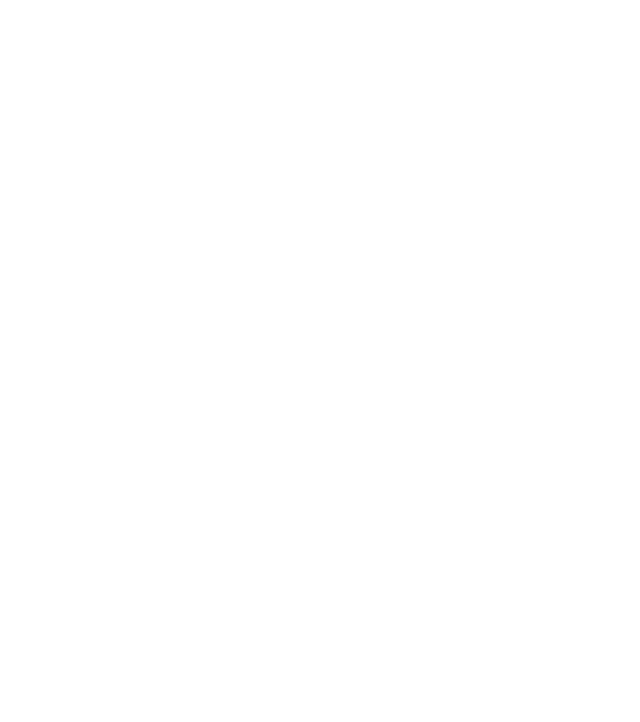
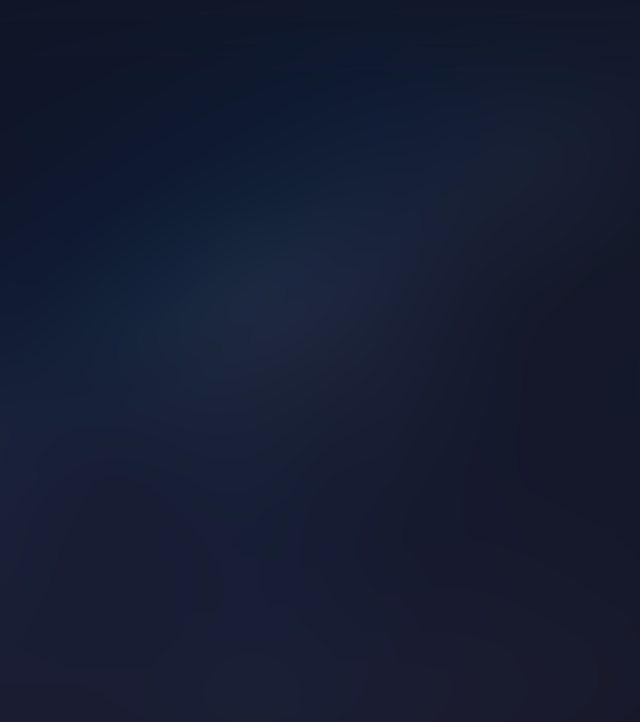
Before and after one commit to kcjd/cryptowatch, a Next.js app: page / in a window 1280 px wide. Shown: the top 722 px of the page, without its empty margins (503-1143 px from the left). Built offline with nearby package versions, Linux system fonts and the light colour scheme.

Commit message:
💄 add theme & global styles

```diff
--- /dev/null
+++ b/components/GlobalStyle/GlobalStyle.tsx
@@ -0,0 +1,89 @@
+import { createGlobalStyle } from 'styled-components'
+
+const GlobalStyle = createGlobalStyle`
+  *,
+  *::before,
+  *::after {
+    box-sizing: border-box;
+  }
+
+  * {
+    margin: 0;
+    padding: 0;
+  }
+
+  html,
+  body {
+    height: 100%;
+  }
+
+  body {
+    line-height: 1.5;
+    -webkit-font-smoothing: antialiased;
+  }
+
+  img,
+  picture,
+  video,
+  canvas,
+  svg {
+    display: block;
+    max-width: 100%;
+  }
+
+  input,
+  button,
+  textarea,
+  select {
+    font: inherit;
+  }
+
+  a {
+    color: inherit;
+    text-decoration: none;
+  }
+
+  p,
+  h1,
+  h2,
+  h3,
+  h4,
+  h5,
+  h6 {
+    overflow-wrap: break-word;
+  }
+
+  ul {
+    list-style: none;
+  }
+
+  #root,
+  #__next {
+    isolation: isolate;
+  }
+
+  *:not(input):focus-visible {
+    outline: 2px solid ${({ theme }) => theme.colors.primary};
+  }
+
+  body {
+    background-color: ${({ theme }) => theme.colors.background};
+    color: ${({ theme }) => theme.colors.text};
+    font-size: ${({ theme }) => theme.fontSizes[400]};
+    font-family: ${({ theme }) => theme.fontFamilies.base};
+  }
+
+  body::before {
+    content: '';
+    position: fixed;
+    inset: 0;
+    z-index: -1;
+    background-image: url('/background.jpg');
+    background-size: cover;
+    background-position: center;
+    filter: blur(60px);
+    opacity: 0.2;
+  }
+`
+
+export default GlobalStyle
--- /dev/null
+++ b/components/GlobalStyle/index.ts
@@ -0,0 +1 @@
+export { default } from './GlobalStyle'
--- a/next.config.js
+++ b/next.config.js
@@ -4,6 +4,9 @@
   i18n: {
     locales: ['fr'],
     defaultLocale: 'fr'
+  },
+  compiler: {
+    styledComponents: true
   }
 }
 
--- a/pages/_app.tsx
+++ b/pages/_app.tsx
@@ -1,7 +1,15 @@
-import type { AppProps } from 'next/app'
+import { AppProps } from 'next/app'
+import { ThemeProvider } from 'styled-components'
+import GlobalStyle from '../components/GlobalStyle'
+import theme from '../theme'
 
 const App = ({ Component, pageProps }: AppProps) => {
-  return <Component {...pageProps} />
+  return (
+    <ThemeProvider theme={theme}>
+      <GlobalStyle />
+      <Component {...pageProps} />
+    </ThemeProvider>
+  )
 }
 
 export default App
--- /dev/null
+++ b/pages/_document.tsx
@@ -0,0 +1,21 @@
+import { Head, Html, Main, NextScript } from 'next/document'
+
+const Document = () => {
+  return (
+    <Html>
+      <Head>
+        <link
+          href="https://fonts.googleapis.com/css2?family=Inter:wght@400;500;600;700&display=swap"
+          rel="stylesheet"
+        />
+      </Head>
+
+      <body>
+        <Main />
+        <NextScript />
+      </body>
+    </Html>
+  )
+}
+
+export default Document
--- a/pages/index.tsx
+++ b/pages/index.tsx
@@ -1,4 +1,4 @@
-import type { NextPage } from 'next'
+import { NextPage } from 'next'
 import Head from 'next/head'
 
 const HomePage: NextPage = () => {
--- /dev/null
+++ b/theme.ts
@@ -0,0 +1,58 @@
+const theme = {
+  colors: {
+    text: 'hsl(0 0% 100%)',
+    textLight: 'hsl(218 11% 65%)',
+    background: 'hsl(221 39% 11%)',
+    surface: 'hsl(215 28% 17%)',
+    border: 'hsl(215 28% 17%)',
+    primary: 'hsl(168 84% 78%)',
+    success: 'hsl(142 77% 73%)',
+    danger: 'hsl(0 94% 82%)',
+    glass: 'hsl(221 39% 11% / 0.5)',
+    overlay: 'hsl(0 0% 0% / 0.4)'
+  },
+  sizes: {
+    50: '0.125rem',
+    100: '0.25rem',
+    150: '0.375rem',
+    200: '0.5rem',
+    250: '0.625rem',
+    300: '0.75rem',
+    350: '0.875rem',
+    400: '1rem',
+    450: '1.25rem',
+    500: '1.5rem',
+    550: '1.75rem',
+    600: '2rem',
+    650: '2.5rem',
+    700: '3rem',
+    750: '3.5rem',
+    800: '4rem',
+    850: '5rem',
+    900: '6rem',
+    container: 'min(100% - 2rem, 80rem)'
+  },
+  fontFamilies: {
+    base: '"Inter", sans-serif'
+  },
+  fontSizes: {
+    300: '0.875rem',
+    400: '1rem',
+    500: '1.125rem',
+    600: '1.25rem',
+    700: '1.5rem'
+  },
+  fontWeights: {
+    400: 400,
+    500: 500,
+    600: 600,
+    700: 700
+  },
+  borderRadius: {
+    300: '0.5rem',
+    400: '0.75rem',
+    full: '9999px'
+  }
+}
+
+export default theme
```
Also changed, not shown: styled.d.ts (added, +7 -0 lines), public/background.jpg (added).
